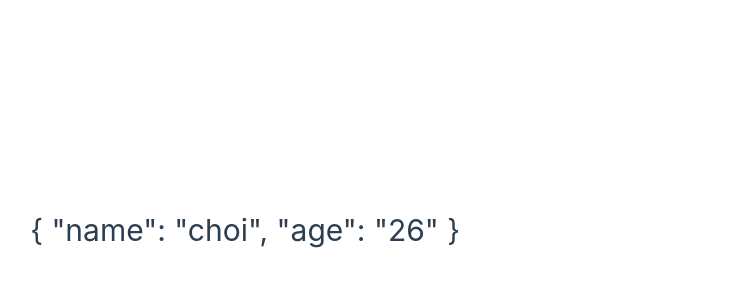
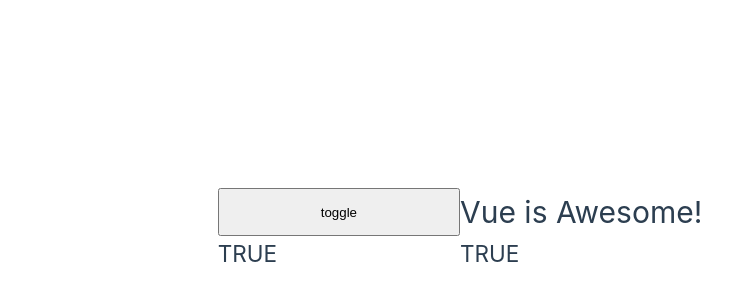
Before and after one commit to choi3179-hello-vue/choi3179-hello-vue.github.io, a Vue app: page / in a window 1280 px wide. Shown: the part 170-470 px from the top of the page, without its empty margins (180-911 px from the left). Built offline with nearby package versions, Linux system fonts and the light colour scheme.

Commit message:
function, v-if, v-else 학습

```diff
--- a/src/App.vue
+++ b/src/App.vue
@@ -1,11 +1,22 @@
 <script setup>
 import { ref } from 'vue'
-const message = ref({
-	name : "choi",
-	age  : "26"
-})
+const awesome = ref(true)
+
+function toggle(v){
+	awesome.value = !v
+}
+
+function isAwesome() {
+	return awesome.value
+}
 </script>
 
 <template>
-<h1>{{ message }}</h1>
+<button @click="toggle(awesome)">toggle</button>
+
+<h1 v-if="isAwesome()">Vue is Awesome!</h1>
+<h1 v-else>Oh no!!</h1>
+
+<h2 v-if="isAwesome()">TRUE</h2>
+<h2 v-show="isAwesome()">TRUE</h2>
 </template>
```
